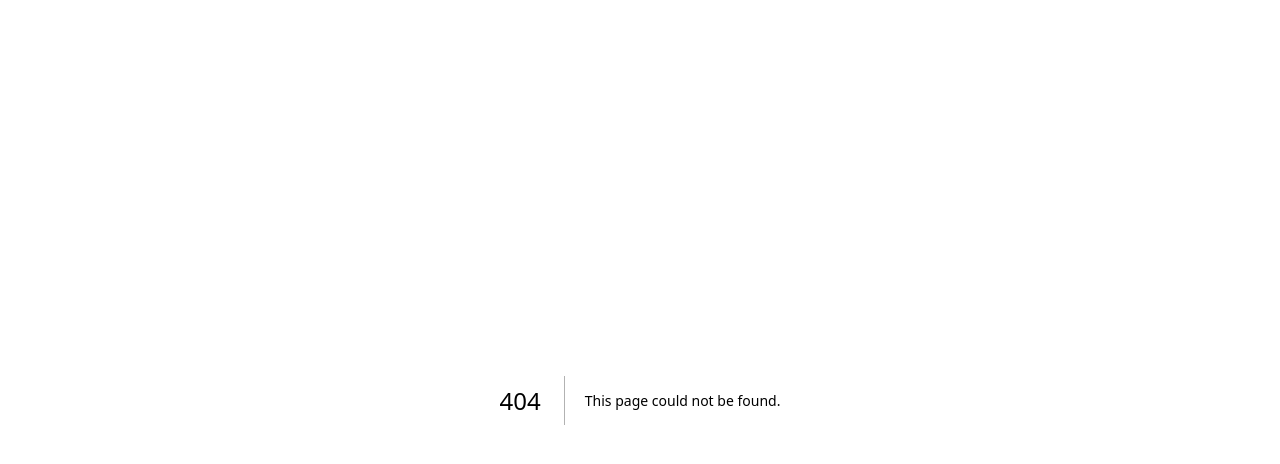
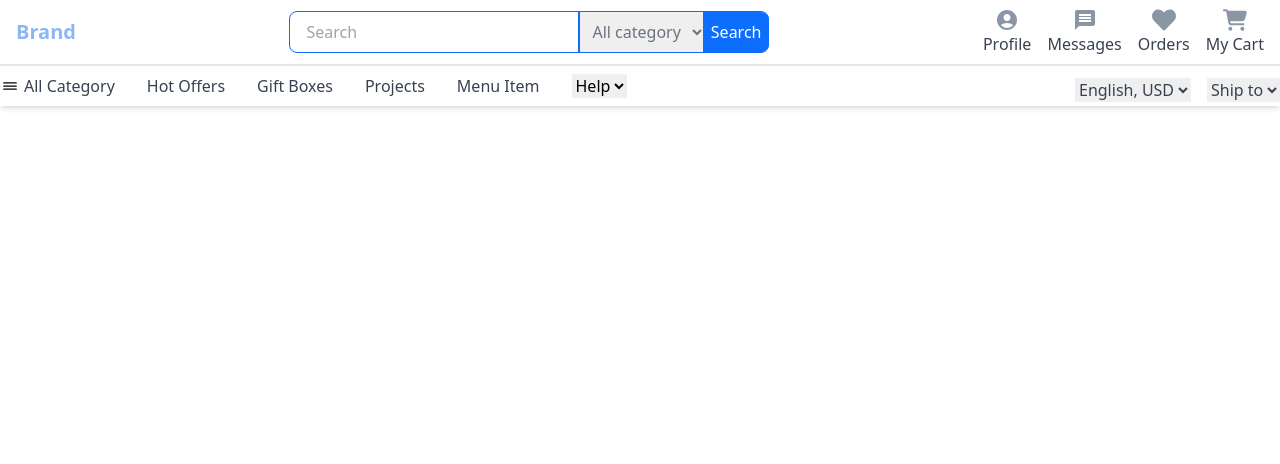
Before and after one commit to umarimran1234/E-Commerce-Project, a Next.js app: page /third-page in a window 1280 px wide. Before the commit this address had no page. Shown: the top 464 px of the page. Built offline with nearby package versions, Linux system fonts and the light colour scheme.

Commit message:
Added navbar on third page

```diff
--- /dev/null
+++ b/src/app/third-page/page.tsx
@@ -0,0 +1,11 @@
+import Navbar from "@/components/Navbar/Navbar";
+
+function ThirdPage() {
+    return (
+        <>
+            <Navbar></Navbar>
+        </>
+    )
+}
+
+export default ThirdPage;
```
